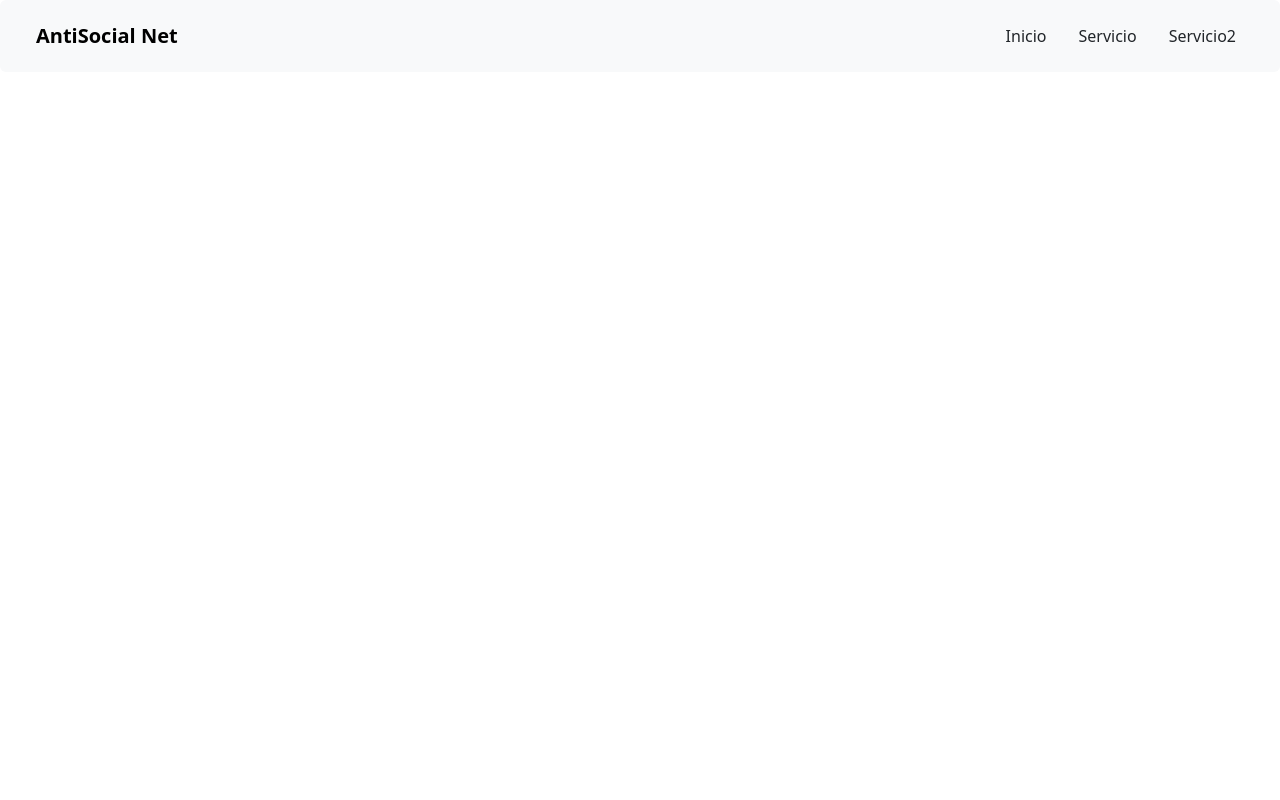
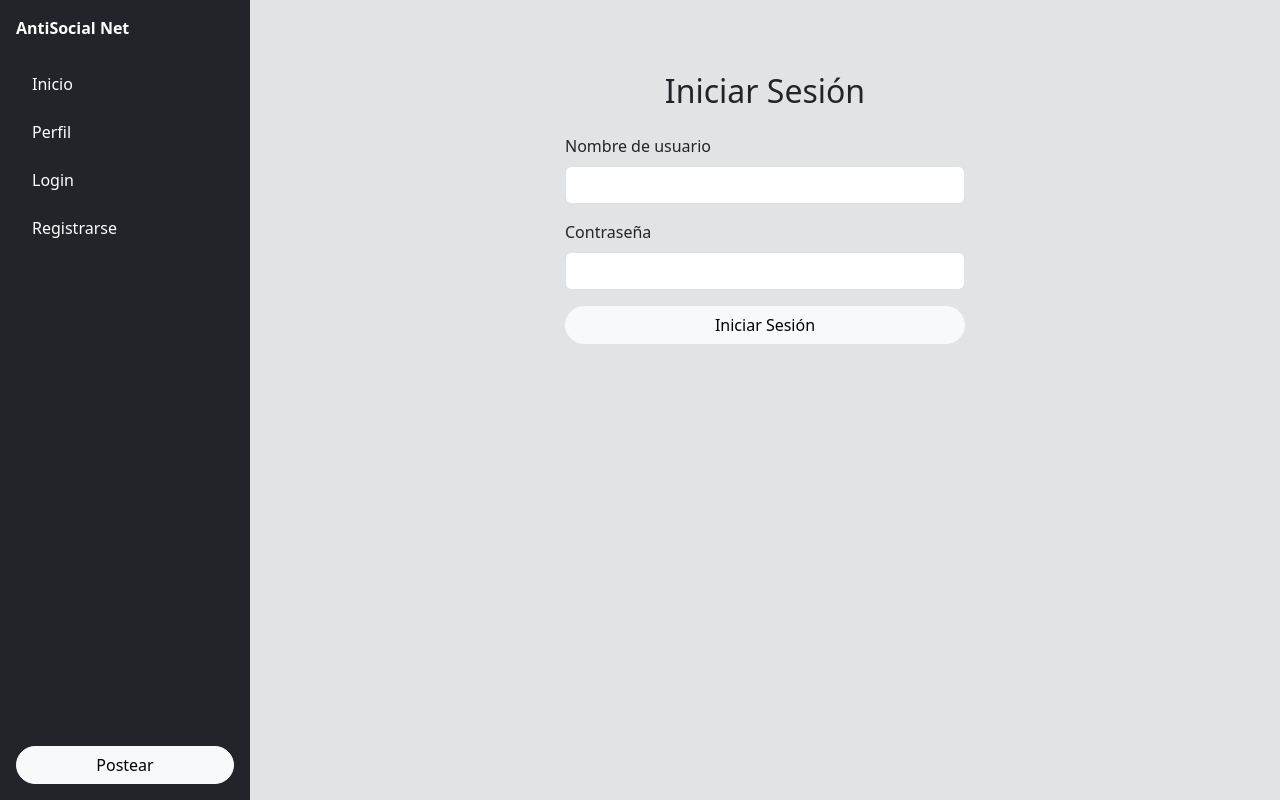
Before and after one commit to giulibrumatti/antisocial-net, a React (Vite) app: page /login in a window 1280 px wide. Built offline with nearby package versions, Linux system fonts and the light colour scheme.

Commit message:
add login and edit navbar

```diff
--- a/package.json
+++ b/package.json
@@ -10,8 +10,10 @@
     "preview": "vite preview"
   },
   "dependencies": {
+    "axios": "^1.10.0",
     "bootstrap": "^5.3.6",
     "react": "^19.1.0",
+    "react-bootstrap": "^2.10.10",
     "react-dom": "^19.1.0",
     "react-router-dom": "^7.6.2"
   },
--- a/src/App.tsx
+++ b/src/App.tsx
@@ -1,15 +1,19 @@
-import 'bootstrap/dist/css/bootstrap.min.css';
-import Navbar from './components/Navbar/Navbar';
-
+import "bootstrap/dist/css/bootstrap.min.css";
+import { Route, Routes } from "react-router-dom";
+import Navbar from "./components/Navbar";
+import Login from "./pages/Login";
 
 function App() {
-
   return (
-    <>
-    <Navbar />
-
-    </>
-  )
+    <div className="d-flex">
+      <Navbar />
+      <main className="flex-grow-1 p-4 bg-secondary-subtle">
+        <Routes>
+          <Route path="/login" element={<Login />} />
+        </Routes>
+      </main>
+    </div>
+  );
 }
 
-export default App
+export default App;
--- /dev/null
+++ b/src/components/Navbar.tsx
@@ -0,0 +1,44 @@
+import Button from 'react-bootstrap/Button';
+import { Link } from "react-router-dom";
+
+const nav = [
+  { name: 'Inicio', link: '/' },
+  { name: 'Perfil', link: '/profile' },
+  { name: 'Login', link: '/login' },
+  { name: 'Registrarse', link: '/register' },
+];
+
+const Navbar = () => {
+  return (
+    <aside
+      className="bg-dark text-white p-3 d-flex flex-column"
+      style={{ width: '250px', minHeight: '100vh' }}
+    >
+      <Link
+        to="/"
+        className="navbar-brand fw-bold text-white mb-4 text-decoration-none"
+      >
+        AntiSocial Net
+      </Link>
+      <NavList />
+      <Button className="rounded-pill w-100 mt-auto" variant="light">Postear</Button>
+
+    </aside>
+  );
+};
+
+export default Navbar;
+
+function NavList() {
+  return (
+    <ul className="nav flex-column gap-2">
+      {nav.map(({ name, link }) => (
+        <li className="nav-item" key={name}>
+          <Link className="nav-link text-white fw-medium" to={link}>
+            {name}
+          </Link>
+        </li>
+      ))}
+    </ul>
+  );
+}
--- a/src/components/Navbar/Navbar.tsx
+++ /dev/null
@@ -1,50 +0,0 @@
-import { Link } from "react-router-dom";
-
-const nav = [
-  {
-    name: "Inicio",
-    link: "/",
-  },
-  {
-    name: "Servicio",
-    link: "/servicio",
-  },
-  {
-    name: "Servicio2",
-    link: "/servicio2",
-  },
-];
-
-const Navbar = () => {
-  return (
-    <nav className="navbar navbar-expand-lg bg-light rounded px-4 py-3">
-      <div className="container-fluid">
-        <a className="navbar-brand fw-bold" href="/">
-          AntiSocial Net
-        </a>
-        <div className="d-none d-lg-block">
-          <NavList />
-        </div>
-      </div>
-    </nav>
-  )
-}
-
-export default Navbar
-
-function NavList() {
-  return (
-    <ul className="navbar-nav me-auto mb-2 mb-lg-0 d-flex flex-column flex-lg-row align-items-lg-center gap-2 gap-lg-3 mt-2 mt-lg-0">
-      {nav.map((main) => (
-        <li className="nav-item" key={main.name}>
-          <Link
-            className="nav-link px-2 text-dark fw-medium"
-            to={main.link}
-          >
-            {main.name}
-          </Link>
-        </li>
-      ))}
-    </ul>
-  );
-}
--- /dev/null
+++ b/src/pages/Login.tsx
@@ -0,0 +1,30 @@
+import { Button } from "react-bootstrap";
+
+const Login = () => {
+  return (
+    <div className="container d-flex justify-content-center mt-5">
+      <form style={{ width: "100%", maxWidth: "400px" }}>
+        <h2 className="text-center mb-4">Iniciar Sesión</h2>
+
+        <div className="mb-3">
+          <label className="form-label">Nombre de usuario</label>
+          <input
+            type="text"
+            className="form-control"
+            id="userName"
+            aria-describedby="username"
+          />
+        </div>
+
+        <div className="mb-3">
+          <label className="form-label">Contraseña</label>
+          <input type="password" className="form-control" id="password" />
+        </div>
+        <Button className="rounded-pill w-100 mt-auto" variant="light">Iniciar Sesión</Button>
+
+      </form>
+    </div>
+  );
+};
+
+export default Login;
```
Also changed, not shown: src/components/Footer.tsx (added), src/pages/Home.tsx (added), 1 other file (tests, documents, lock files or other folders).
